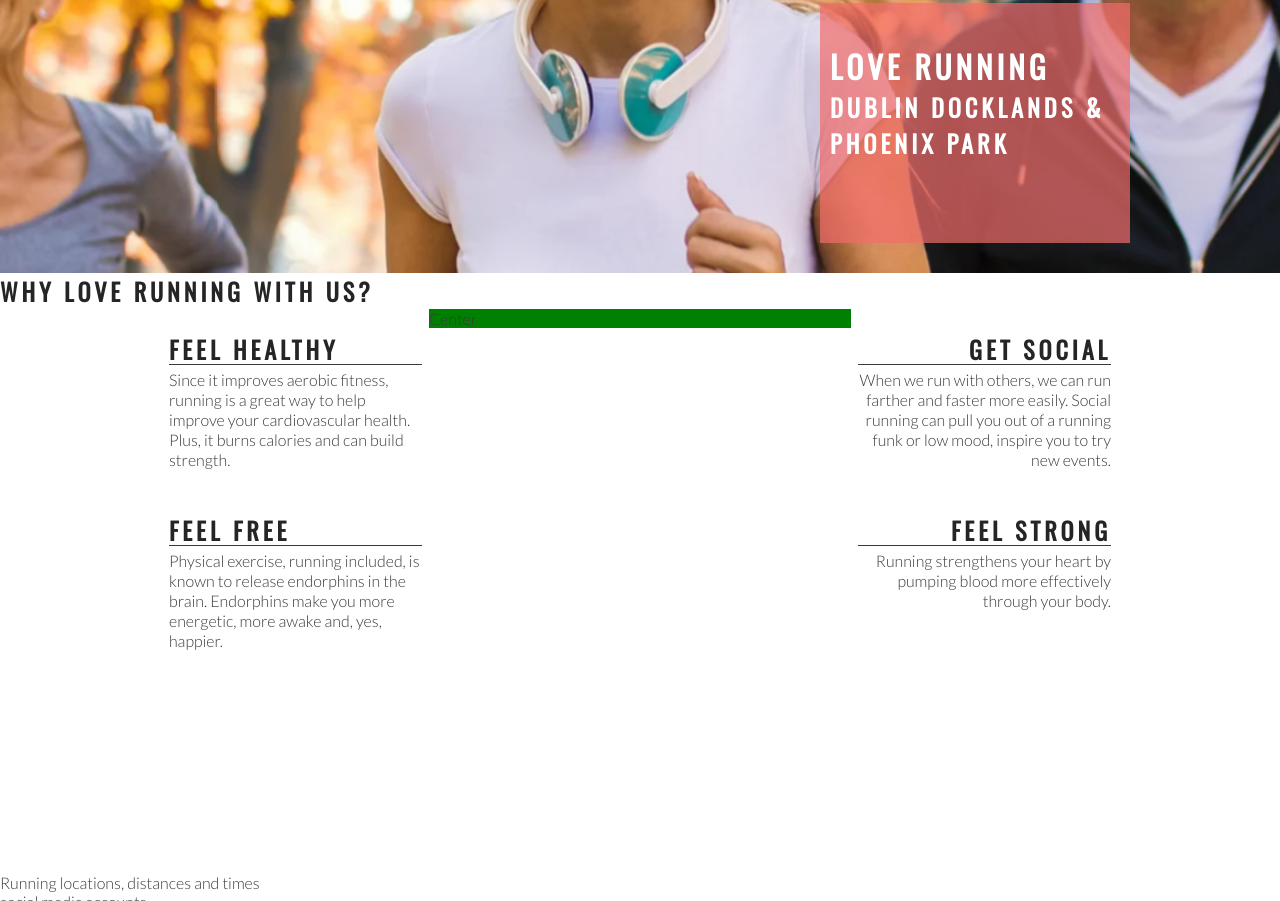
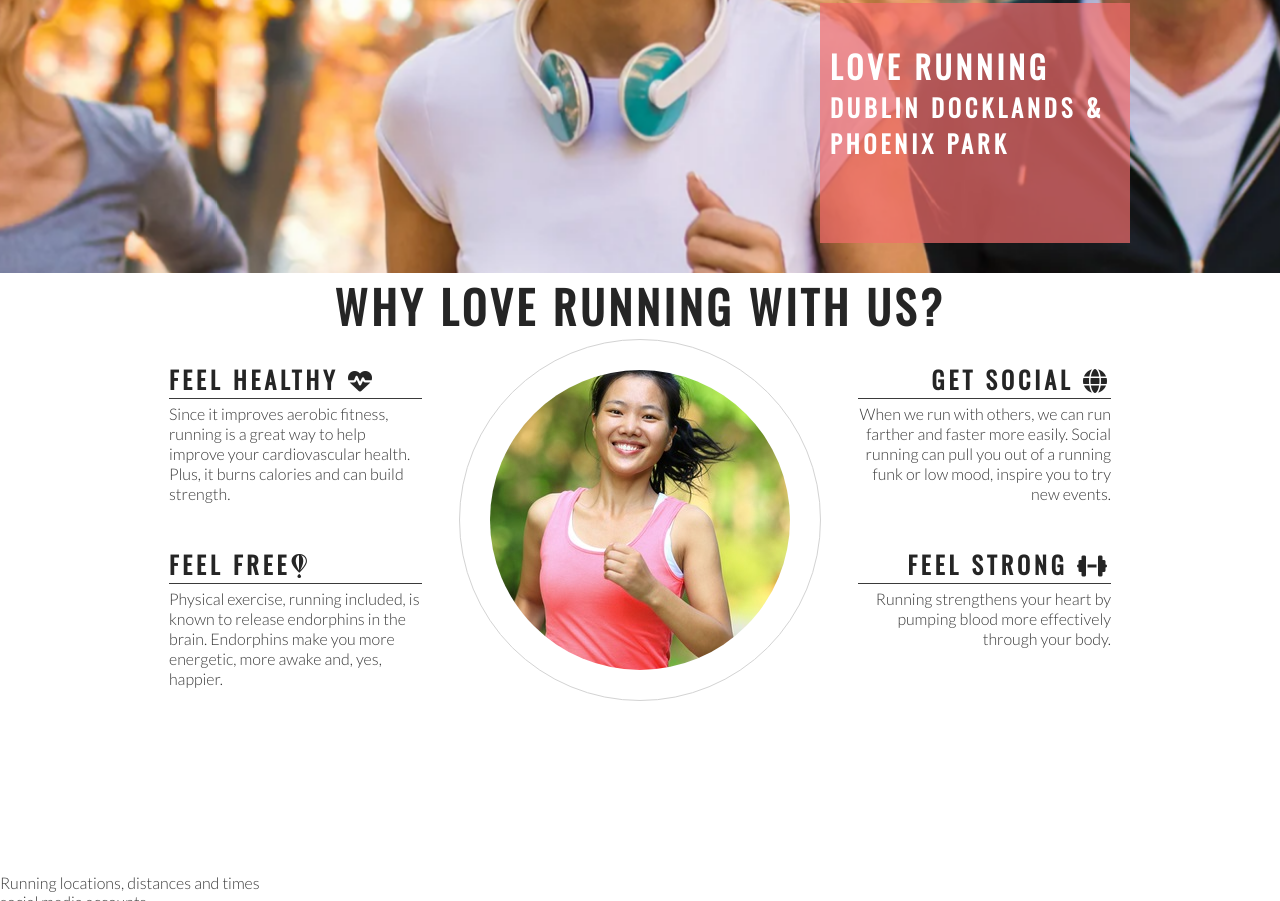
Before and after one commit to Platypus2022/love-running, a plain HTML site: page index.html in a window 1280 px wide. Shown: the part 403-1304 px from the top of the page. Drawn offline with nearby package versions, Linux system fonts and the light colour scheme.

Commit message:
Add club ethos central image and style into a circle

```diff
--- a/assets/css/style.css
+++ b/assets/css/style.css
@@ -114,6 +114,7 @@ h2 {
     height:600px;
 
 }
+
 #left-about{
     padding-top:30px;
     width:33%;
@@ -161,3 +162,26 @@ hr {
 .right-about-heading p {
     text-align: right
 }
+
+#welcome{
+    text-align: center;
+    margin: 20px o;
+   font-size:280%;
+
+}
+#circle-container {
+    width:300px;
+    height:300px;
+    padding:30px;
+    border-style:solid;
+    border-color:lightgrey;
+    border-width:1px;
+    border-radius:50%;
+    margin: 0 auto;
+}
+#circle-cover-bg{
+    background: url(../images/ethos-center-image.jpg) no-repeat center center;
+    height: 100%;
+    border-radius: 50%;
+
+}
--- a/index.html
+++ b/index.html
@@ -40,17 +40,17 @@
         </div>
     </section>
     <section id="club-ethos">
-        <h1>Why Love Running With Us?</h1>
+        <h2 id="welcome">Why Love Running With Us?</h2>
         <div id="left-about">
             <div class="left-about-heading">
-                <h2>Feel Healthy</h2>
+                <h2>Feel Healthy <i class="fa-solid fa-heart-pulse"></i></h2>
                 <hr>
                 <p>Since it improves aerobic fitness, running is a great way to help improve your cardiovascular health.
                     Plus, it burns calories and can build strength.
                 </p>
             </div>
             <div class="left-about-heading">
-                <h2>Feel Free</h2>
+                <h2>Feel Free<i class="fab fa-fly"></i></h2>
                 <hr>
                 <p>Physical exercise, running included, is known to release endorphins in the brain. Endorphins make you
                     more energetic, more awake and, yes, happier.
@@ -59,21 +59,26 @@
         </div>
         <div id="right-about">
             <div class="right-about-heading">
-                <h2>Get Social</h2>
+                <h2>Get Social <i class="fa-solid fa-globe"></i></h2>
                 <hr>
                 <p>When we run with others, we can run farther and faster more easily. Social running can pull you out
                     of a running funk or low mood, inspire you to try new events.
                 </p>
             </div>
             <div class="right-about-heading">
-                <h2>Feel Strong</h2>
+                <h2>Feel Strong <i class="fas fa-dumbbell"></i></h2>
                 <hr>
                 <p>Running strengthens your heart by pumping blood more effectively through your body.
                 </p>
             </div>
         </div>
 
-        <div id="center-about">Center</div>
+        <div id="center-about"></div>
+        <div id="circle-container">
+            <div id="circle-cover-bg">
+
+            </div>
+        </div>
     </section>
     <section>
         Running locations, distances and times
@@ -81,6 +86,9 @@
     <footer>
         social media accounts
     </footer>
+
+    <!-- font awesome script below-->
+    <script src="https://kit.fontawesome.com/fccf4e74de.js" crossorigin="anonymous"></script>
 </body>
 
 </html>
```
Also changed, not shown: assets/images/ethos-center-image.jpg (added).
